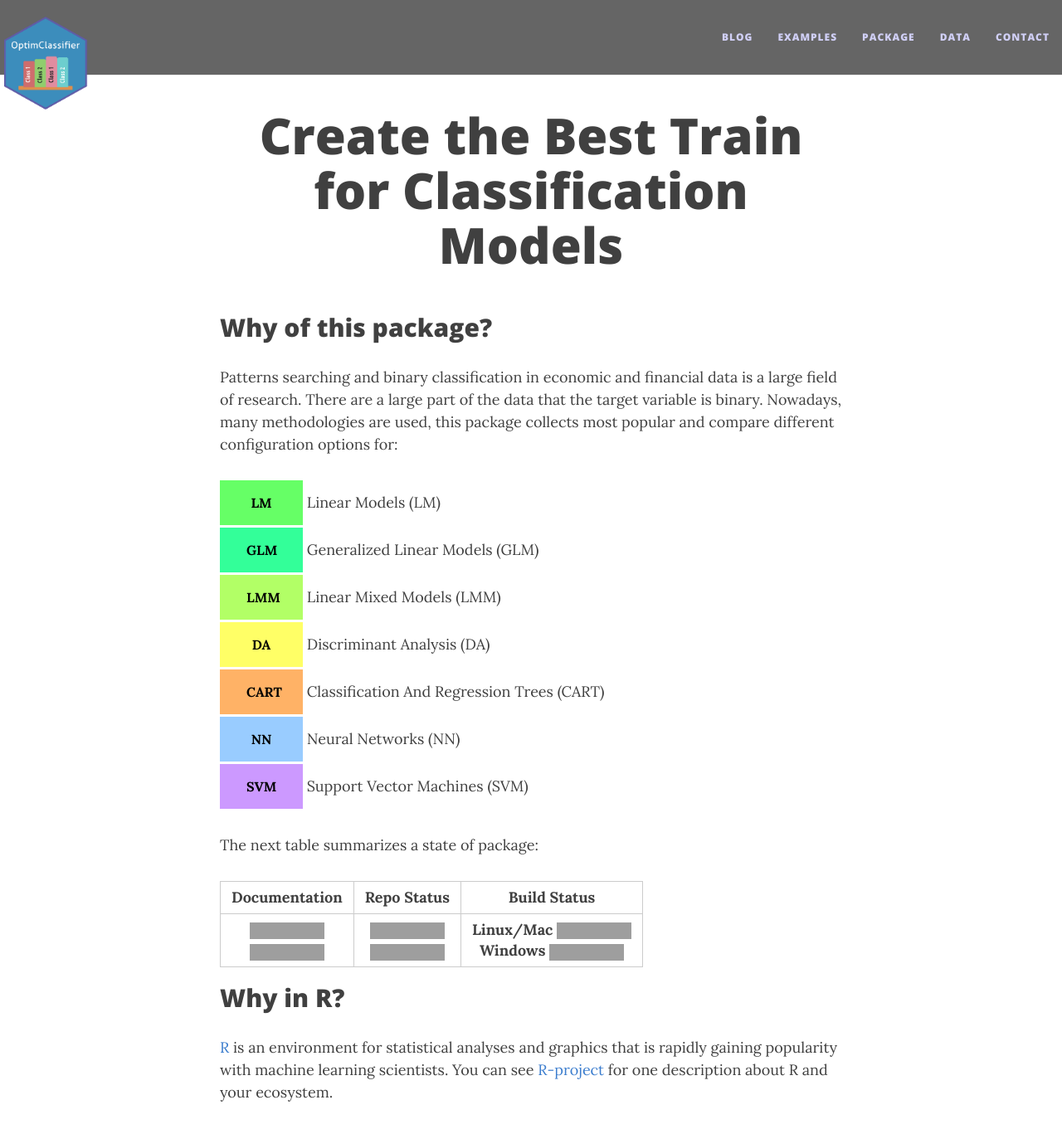
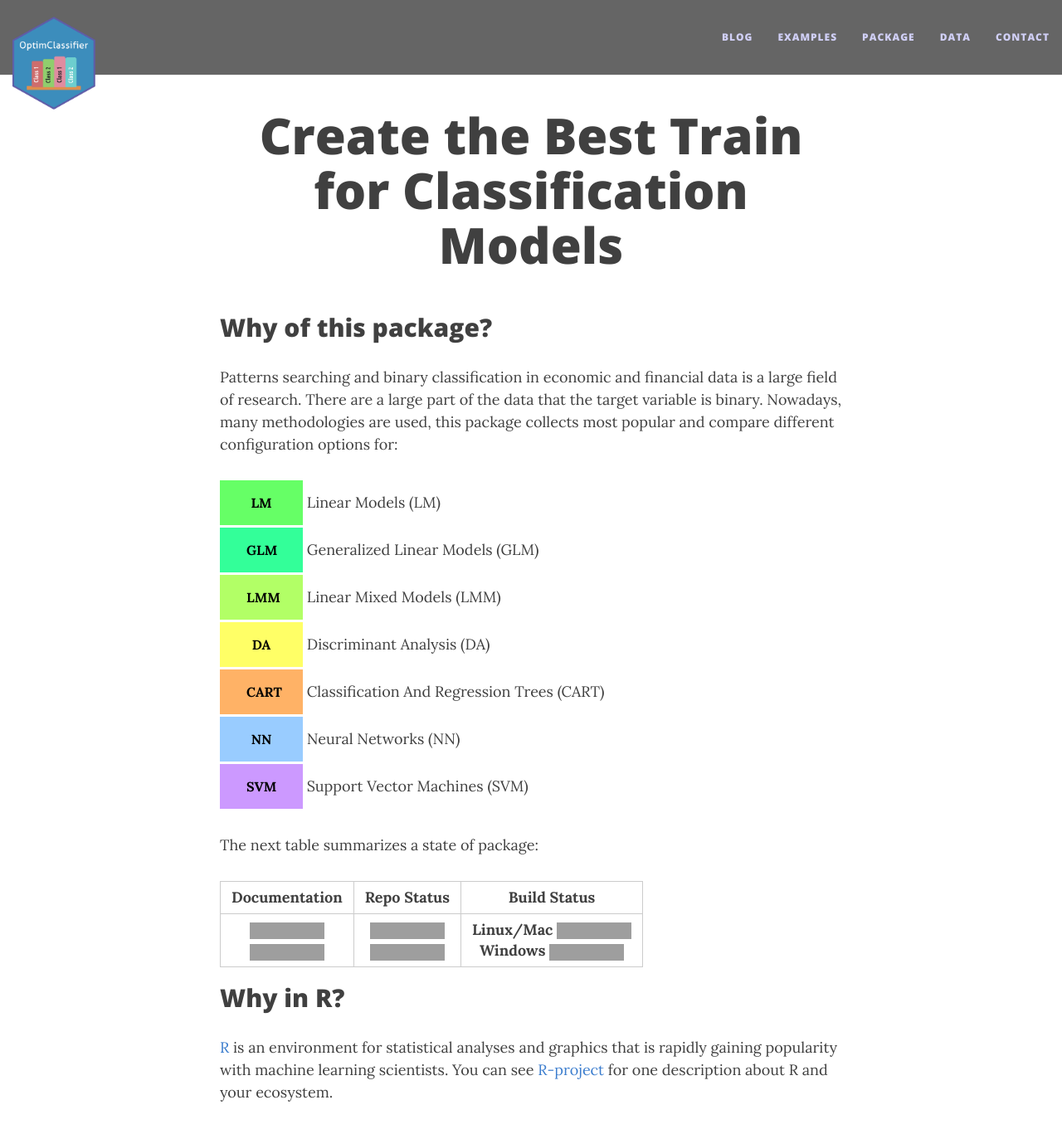
Before and after one commit to economistgame/OptimClassifier, a Jekyll site: the page built from index.md, in a window 1280 px wide and 1400 px high. Shown: the top 1367 px of the window at 83% size. Built offline with Jekyll 4.4.1, drawn with Linux system fonts in a browser that asks for light colours; nearby versions of some CDN libraries; grey boxes are pictures that could not be loaded.

Commit message:
Update main.css

```diff
--- a/css/main.css
+++ b/css/main.css
@@ -145,13 +145,11 @@ img {
   -webkit-transition: opacity 0.5s ease-in-out;
   -moz-transition: opacity 0.5s ease-in-out;
   transition: opacity 0.5s ease-in-out;
-  left: 55px;
   width: 50px;
   margin-top: -40px;
 }
 .navbar-custom .avatar-container  .avatar-img-border {
   width: 100%;
-  margin-left: -50%;
   display: inline-block;
 }
 .navbar-custom .avatar-container  .avatar-img {
```
